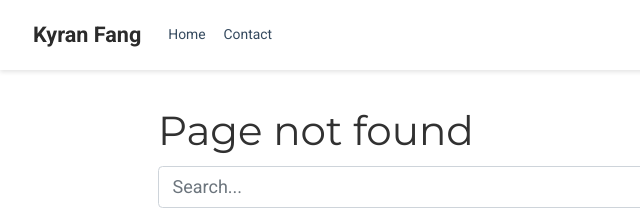
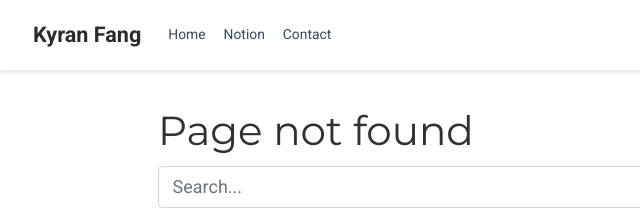
Before and after one commit to KyranFang/KyranFang.github.io, a plain HTML site: page 404.html in a window 1280 px wide. Shown: the top 223 px of the page, 0-640 px from the left. Drawn offline with nearby package versions, Linux system fonts and the light colour scheme; some icons are missing.

Commit message:
update notion

```diff
--- a/404.html
+++ b/404.html
@@ -1,6 +1,6 @@
 <!DOCTYPE html>
 <!-- This site was created with Wowchemy. https://www.wowchemy.com -->
-<!-- Last Published: October 8, 2023 --><html lang="en-us" >
+<!-- Last Published: October 9, 2023 --><html lang="en-us" >
 
 
 <head>
@@ -532,6 +532,38 @@
 
 
 
+          <li class="nav-item">
+            <a class="nav-link " href="https://kyranfang.notion.site/Kyran-Fang-s-Reading-List-3fc84c077327489ba479ed7ca11b8cf5?pvs=4" target="_blank" rel="noopener"><span>Notion</span></a>
+          </li>
+
+
+
+
+
+
+
+
+
+
+
+
+
+
+
+
+
+
+
+
+
+
+
+
+
+
+
+
+
 
 
 
```
Also changed, not shown: categories/index.html (+33 -1 lines), index.html (+33 -1 lines), post/index.html (+33 -1 lines), publication/index.html (+33 -1 lines), publication_types/index.html (+33 -1 lines), tags/index.html (+33 -1 lines).
